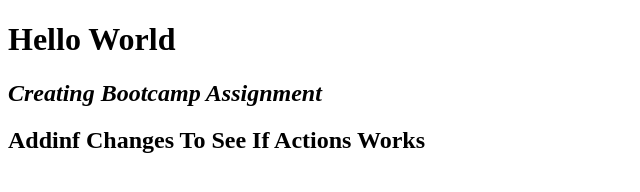
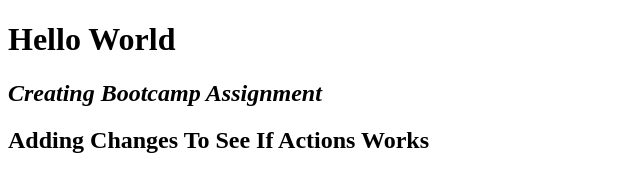
Before and after one commit to dawood6/Bootcamp-Assignmnet, a plain HTML site: page index.html in a window 1280 px wide. Shown: the full height of the page, 0-640 px from the left. Drawn offline with Linux system fonts and the light colour scheme.

Commit message:
added changes

```diff
--- a/index.html
+++ b/index.html
@@ -10,6 +10,7 @@
 <body>
     <h1>Hello World</h1>
     <h2><i>Creating Bootcamp Assignment</i></h2>
-    <h2><b>Addinf Changes To See If Actions Works</b></h2>
+    <h2><b>Adding Changes To See If Actions Works</b></h2>
 </body>
+
 </html>
```
